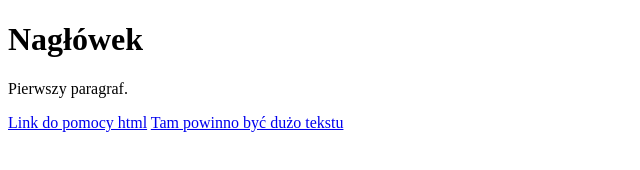
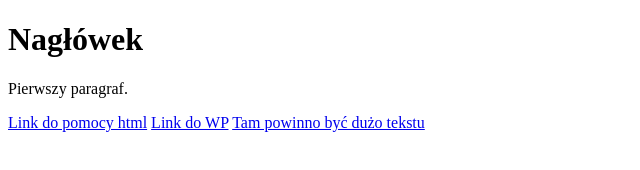
Before and after one commit to wieloo27/wzpilab10, a plain HTML site: page index.html in a window 1280 px wide. Shown: the whole page, without its empty margins (0-640 px from the left). Drawn offline with Linux system fonts and the light colour scheme.

Commit message:
dodanie nowego linka. ZAD #15

```diff
--- a/index.html
+++ b/index.html
@@ -8,6 +8,7 @@
 <p>Pierwszy paragraf.</p>
 <nav>
 <a href="http://www.w3schools.com/html/html_basic.asp">Link do pomocy html</a>
+  <a href="http:/www.wp.pl">Link do WP</a>
 <a href="text.html">Tam powinno być dużo tekstu</a>
 </nav>
 
```
